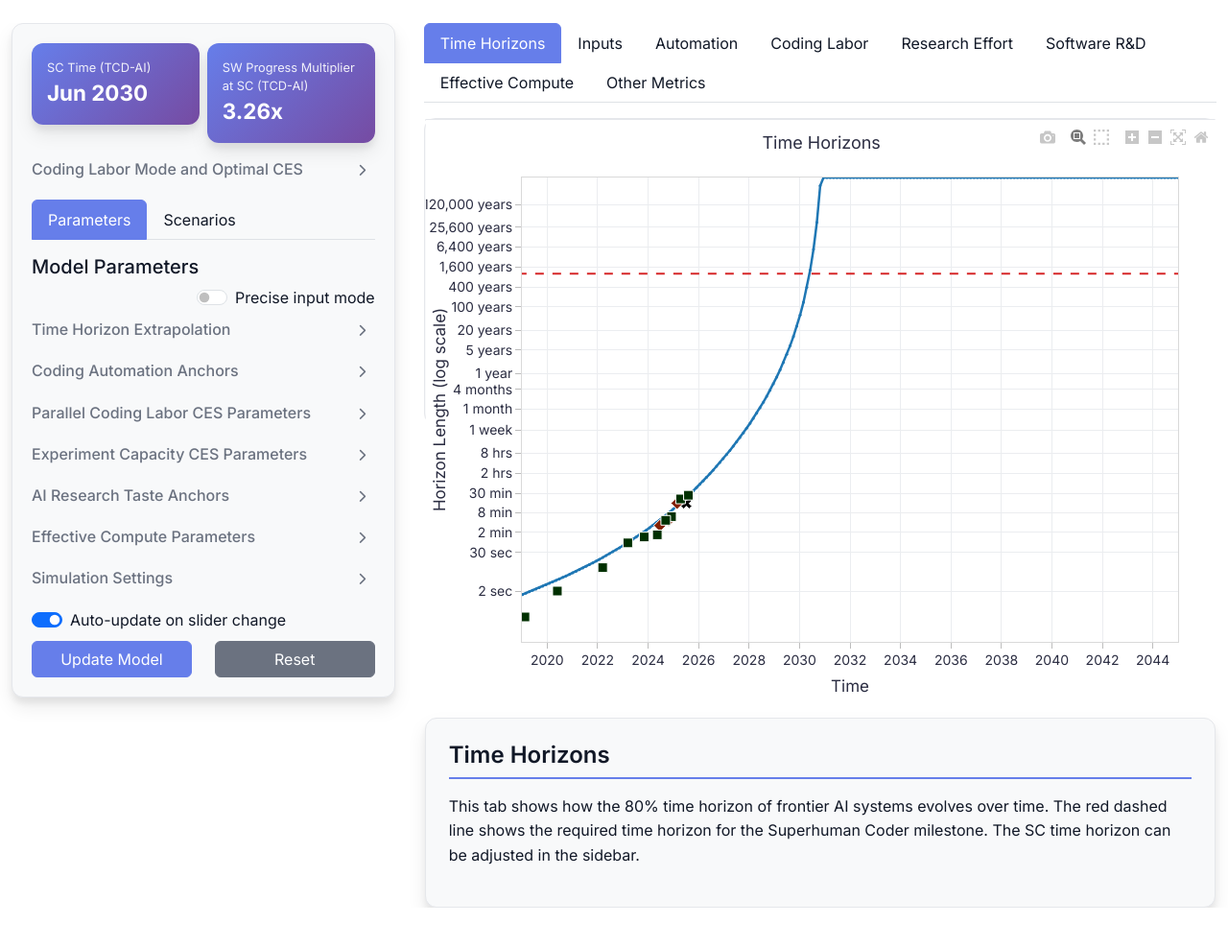
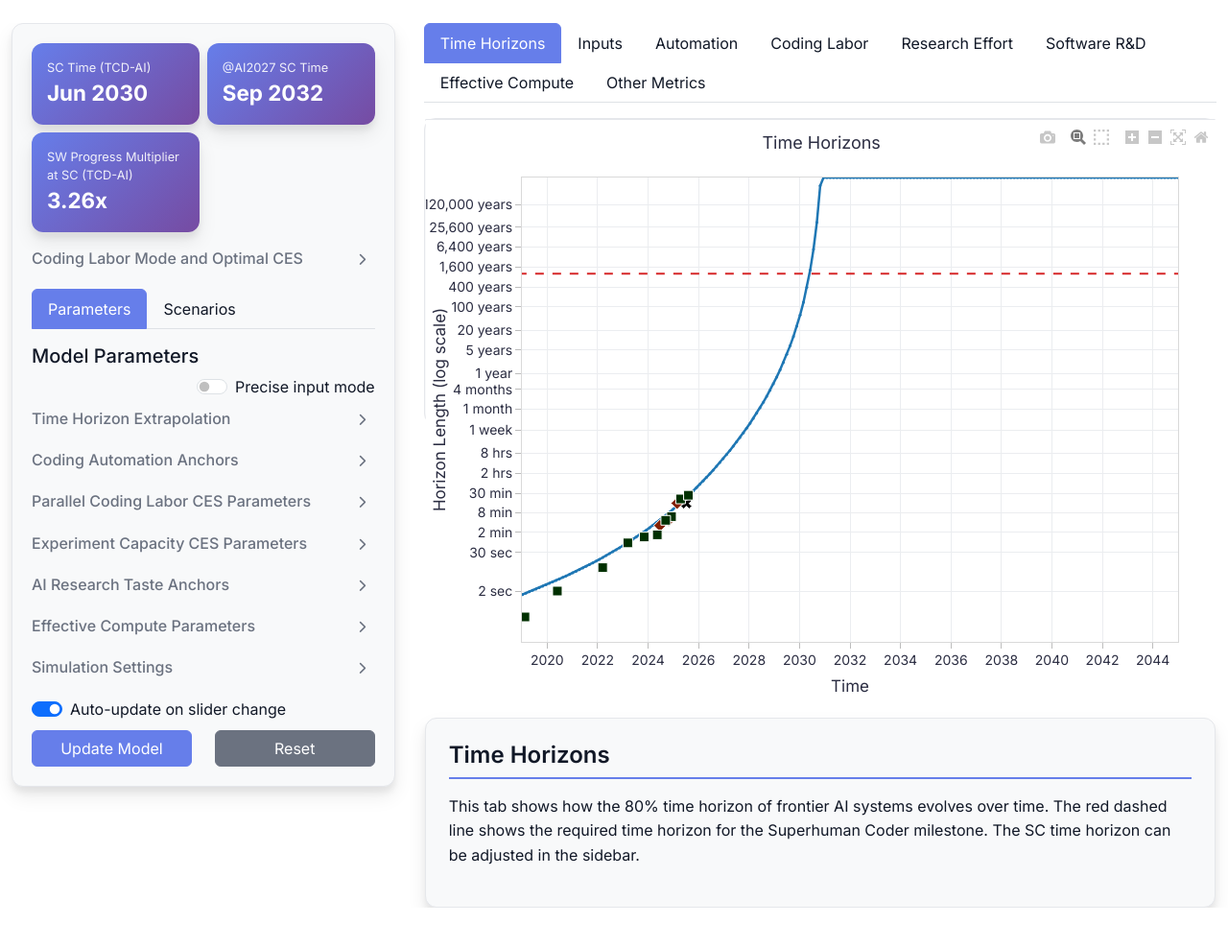
Before and after one commit to brendanhalstead/ai-progress-rates, a Flask app: page / in a window 1280 px wide. Shown: the part 55-1042 px from the top of the page at 96% size. Run offline with Flask 2, Linux system fonts and the light colour scheme; some libraries are stand-ins or nearby versions.

Commit message:
added ai2027 SC

```diff
--- a/app.py
+++ b/app.py
@@ -386,6 +386,33 @@ def plot_coding_labor_with_compute(fig, times, coding_labors, row, col, secondar
                 row=row, col=col
             )
 
+def plot_coding_labor_with_present_resources(fig, times, coding_labors_with_present_resources, row, col):
+    """Plot coding labor with present-day human labor baseline and current inference compute"""
+    fig.add_trace(
+        go.Scatter(x=times.tolist(), y=coding_labors_with_present_resources.tolist(),
+                  name='Coding Labor (present resources)',
+                  line=dict(color='#2ca02c', width=3),
+                  mode='lines+markers', marker=dict(size=4),
+                  customdata=[format_decimal_year_to_month_year(t) for t in times],
+                  hovertemplate='Year: %{customdata}<br>%{fullData.name}: %{y}<extra></extra>'),
+        row=row, col=col
+    )
+    # Add vertical line for SC time if available
+    results = session_data.get('results')
+    if results and results.get('sc_time') is not None:
+        sc_time = results['sc_time']
+        sc_progress = results.get('sc_progress_level')
+        if sc_time >= times.min() and sc_time <= times.max():
+            fig.add_trace(
+                go.Scatter(x=[sc_time, sc_time],
+                          y=[coding_labors_with_present_resources.min(), coding_labors_with_present_resources.max()],
+                          name='Superhuman Coder Time',
+                          line=dict(color='#d62728', width=2, dash='dash'),
+                          mode='lines',
+                          hovertemplate=f'SC Time: {format_decimal_year_to_month_year(sc_time)}<br>SC Progress: {sc_progress:.3f}<extra></extra>' if sc_progress else f'SC Time: {format_decimal_year_to_month_year(sc_time)}<extra></extra>'),
+                row=row, col=col
+            )
+
 def plot_progress_vs_automation(fig, progress, automation_fraction, row, col):
     """Plot progress vs automation scatter"""
     fig.add_trace(
@@ -589,6 +616,36 @@ def plot_ai_coding_labor_multiplier(fig, times, ai_coding_labor_multipliers, row
             fig.add_trace(
                 go.Scatter(x=[sc_time, sc_time],
                           y=[ai_coding_labor_multipliers.min(), ai_coding_labor_multipliers.max()],
+                          name='Superhuman Coder Time',
+                          line=dict(color='#d62728', width=2, dash='dash'),
+                          mode='lines',
+                          hovertemplate=f'SC Time: {format_decimal_year_to_month_year(sc_time)}<br>SC Progress: {sc_progress:.3f}<extra></extra>' if sc_progress else f'SC Time: {format_decimal_year_to_month_year(sc_time)}<extra></extra>'),
+                row=row, col=col
+            )
+
+def plot_ai_coding_labor_mult_ref_present_day(fig, times, ai_coding_labor_mult_ref_present_day, row, col):
+    """Plot AI coding labor multiplier referenced to present-day human labor"""
+    fig.add_trace(
+        go.Scatter(x=times.tolist(), y=ai_coding_labor_mult_ref_present_day.tolist(),
+                  name='AI Coding Labor Multiplier (ref present day)',
+                  line=dict(color='#17becf', width=3),
+                  mode='lines+markers', marker=dict(size=4),
+                  customdata=[format_decimal_year_to_month_year(t) for t in times],
+                  hovertemplate='Year: %{customdata}<br>%{fullData.name}: %{y}<extra></extra>'),
+        row=row, col=col
+    )
+    # Add horizontal reference line at y=1
+    fig.add_hline(y=1.0, line_dash="dash", line_color="gray", opacity=0.5, row=row, col=col)
+
+    # Add vertical line for SC time if available
+    results = session_data.get('results')
+    if results and results.get('sc_time') is not None:
+        sc_time = results['sc_time']
+        sc_progress = results.get('sc_progress_level')
+        if sc_time >= times.min() and sc_time <= times.max():
+            fig.add_trace(
+                go.Scatter(x=[sc_time, sc_time],
+                          y=[ai_coding_labor_mult_ref_present_day.min(), ai_coding_labor_mult_ref_present_day.max()],
                           name='Superhuman Coder Time',
                           line=dict(color='#d62728', width=2, dash='dash'),
                           mode='lines',
@@ -1375,8 +1432,10 @@ def get_tab_configurations():
         'plot_aggregate_research_taste': lambda fig, data, r, c: plot_aggregate_research_taste(fig, data['metrics']['times'], data['metrics']['aggregate_research_taste'], r, c),
         'plot_ai_vs_aggregate_research_taste': lambda fig, data, r, c: plot_ai_vs_aggregate_research_taste(fig, data['metrics']['ai_research_taste'], data['metrics']['aggregate_research_taste'], r, c),
         'plot_coding_labor_with_compute': lambda fig, data, r, c: plot_coding_labor_with_compute(fig, data['metrics']['times'], data['metrics']['coding_labors'], r, c),
+        'plot_coding_labor_with_present_resources': lambda fig, data, r, c: plot_coding_labor_with_present_resources(fig, data['metrics']['times'], data['metrics']['coding_labors_with_present_resources'], r, c),
         'plot_cognitive_components': lambda fig, data, r, c: plot_cognitive_components(fig, data['metrics']['times'], data['metrics']['coding_labors'], data['metrics']['human_labor_contributions'], r, c),
         'plot_ai_coding_labor_multiplier': lambda fig, data, r, c: plot_ai_coding_labor_multiplier(fig, data['metrics']['times'], data['metrics']['ai_coding_labor_multipliers'], r, c),
+        'plot_ai_coding_labor_mult_ref_present_day': lambda fig, data, r, c: plot_ai_coding_labor_mult_ref_present_day(fig, data['metrics']['times'], data['metrics']['ai_coding_labor_mult_ref_present_day'], r, c),
         'plot_research_stock': lambda fig, data, r, c: plot_research_stock(fig, data['metrics']['times'], data['metrics']['research_stock'], r, c),
         'plot_research_effort': lambda fig, data, r, c: plot_research_effort(fig, data['metrics']['times'], data['metrics']['research_efforts'], r, c),
         'plot_experiment_capacity': lambda fig, data, r, c: plot_experiment_capacity(fig, data['metrics']['times'], data['metrics']['experiment_capacity'], r, c),
@@ -1905,6 +1964,12 @@ def compute_model():
         summary['sc_progress_level'] = float(model.results['sc_progress_level'])
         summary['sc_sw_multiplier'] = float(model.results['sc_sw_multiplier'])
         logger.info(f"SC time: {summary['sc_time']}, SC progress level: {summary['sc_progress_level']}, SC SW multiplier: {summary['sc_sw_multiplier']}")
+    # Add @AI2027 SC time if computed
+    if model.results.get('ai2027_sc_time') is not None:
+        try:
+            summary['ai2027_sc_time'] = float(model.results.get('ai2027_sc_time'))
+        except Exception:
+            summary['ai2027_sc_time'] = None
     return jsonify({
         'success': True,
         'plots': plots,
--- a/templates/index.html
+++ b/templates/index.html
@@ -84,6 +84,12 @@
                 <div class="summary-card">
                   <div class="summary-label">SC Time (TCD-AI)</div>
                   <div class="summary-value" id="summary_sc_time">—</div>
+                </div>
+              </div>
+              <div class="col-6">
+                <div class="summary-card">
+                  <div class="summary-label">@AI2027 SC Time</div>
+                  <div class="summary-value" id="summary_ai2027_sc_time">—</div>
                 </div>
               </div>
               <div class="col-6">
@@ -3834,6 +3840,12 @@
               ? formatDecimalYearToMonthYear(summary.sc_time)
               : "—"
           );
+          // @AI2027 SC Time (formatted as month and year)
+          $("#summary_ai2027_sc_time").text(
+            summary.ai2027_sc_time != null
+              ? formatDecimalYearToMonthYear(summary.ai2027_sc_time)
+              : "—"
+          );
           // SC R&D progress multiplier
           $("#summary_sc_rd_multiplier").text(
             summary.sc_sw_multiplier != null
```
Also changed, not shown: model_config.py (+21 -5 lines), progress_model.py (+51 -2 lines).
